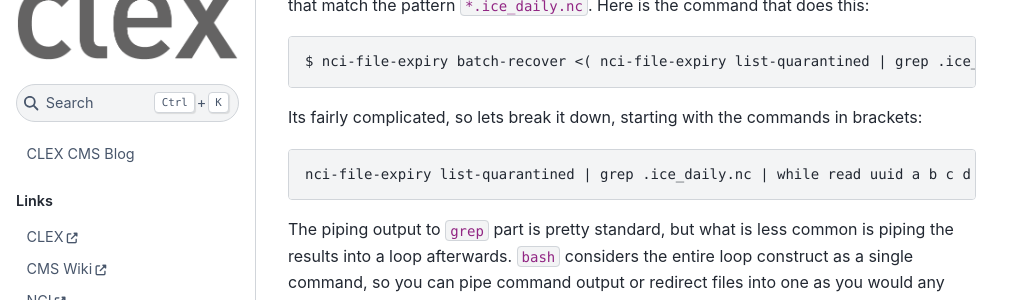
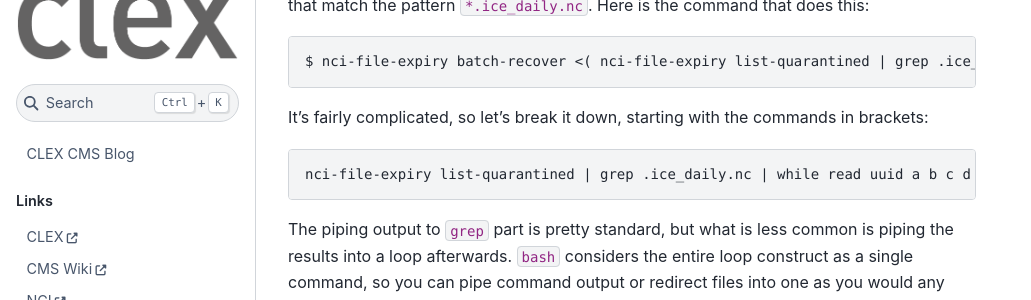
Before and after one commit to coecms/coecms.github.io, a Jupyter Book: the page built from posts/2023-03-30-file-expiry-shortcut.md, in a window 1280 px wide and 900 px high, scrolled down 525 px. Shown: the part 153-453 px from the top of the window, without its empty margins (0-1031 px from the left). Built offline with Jupyter Book 1.0.4 settings and Sphinx 7.4.7 and the Sphinx Book theme 1.1.4, drawn with Linux system fonts in a browser that asks for light colours.

Commit message:
Update posts/2023-03-30-file-expiry-shortcut.md
Co-authored-by: Paola Petrelli <paola.petrelli@utas.edu.au>

````diff
--- a/posts/2023-03-30-file-expiry-shortcut.md
+++ b/posts/2023-03-30-file-expiry-shortcut.md
@@ -26,7 +26,7 @@ Fortunately, with a bit of `bash` trickery, it is possible to feed the output of
 ```
 $ nci-file-expiry batch-recover <( nci-file-expiry list-quarantined | grep .ice_daily.nc | while read uuid a b c d path; do echo $uuid $path; done )
 ```
-Its fairly complicated, so lets break it down, starting with the commands in brackets:
+It's fairly complicated, so let's break it down, starting with the commands in brackets:
 ```
 nci-file-expiry list-quarantined | grep .ice_daily.nc | while read uuid a b c d path; do echo $uuid $path; done
 ```
````
